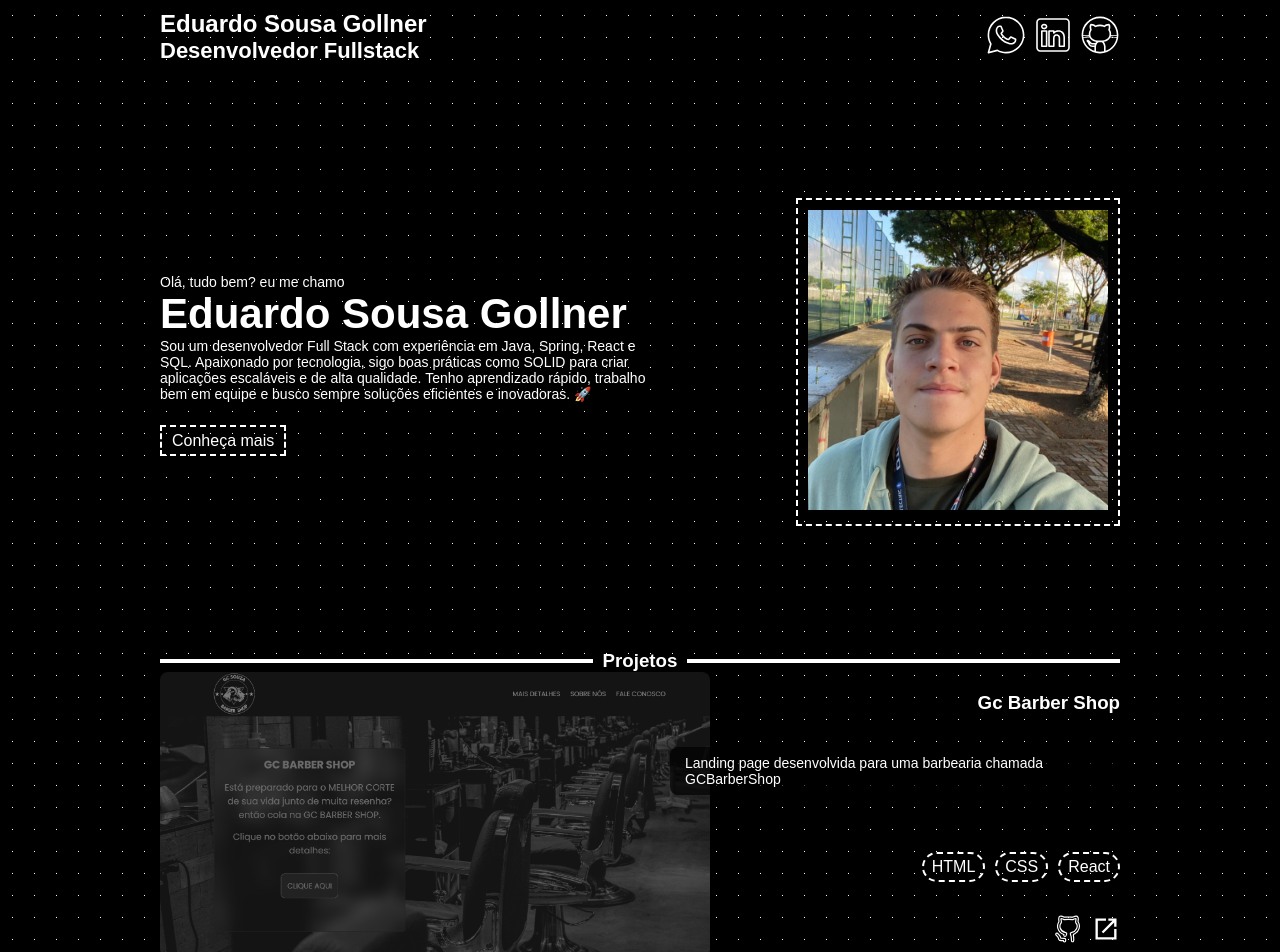
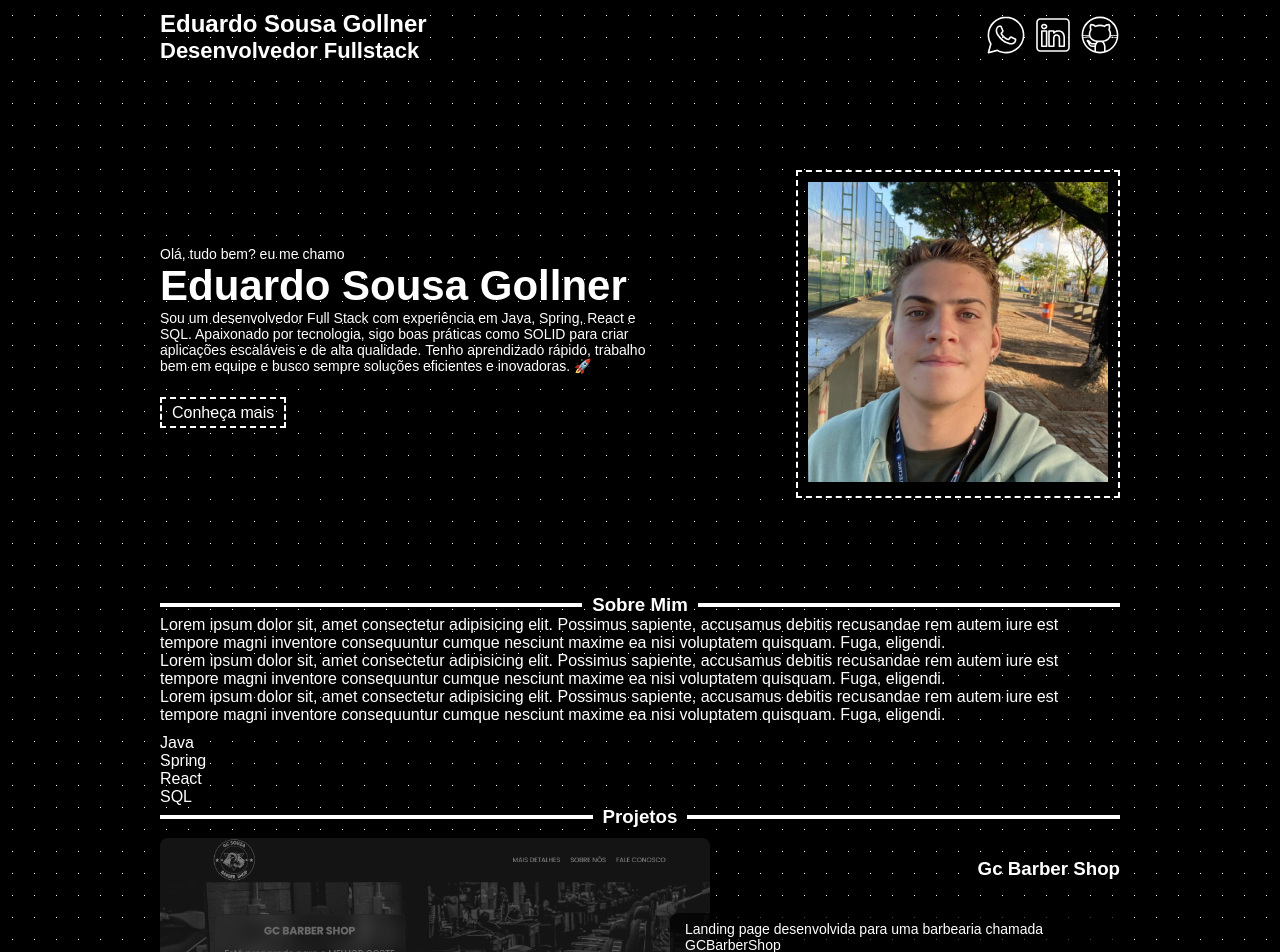
Before and after one commit to EduardoGollner0609/Portifolio, a React (Vite) app: page / in a window 1280 px wide. Shown: the top 952 px of the page. Built offline with nearby package versions, Linux system fonts and the light colour scheme; a web font is replaced by a local one.

Commit message:
Criando about me section.

```diff
--- a/src/components/ProjectCard/index.tsx
+++ b/src/components/ProjectCard/index.tsx
@@ -14,12 +14,11 @@ type Props = {
 export default function ProjectCard({ imgUrl, title, description, skills, githubUrl, projectUrl }: Props) {
     return (
         <div className="project-card">
-
-            <div className="project-card-img">
-                <a href={githubUrl}>
+            <a href={projectUrl}>
+                <div className="project-card-img">
                     <img src={imgUrl} alt={`Foto do projeto ${title}`} />
-                </a>
-            </div>
+                </div>
+            </a>
             <div className="project-card-details">
                 <h3>{title}</h3>
                 <div className="project-card-details-description">
--- a/src/components/ProjectCard/styles.css
+++ b/src/components/ProjectCard/styles.css
@@ -1,6 +1,7 @@
 .project-card {
   display: flex;
   position: relative;
+  color: #fff;
 }
 
 .project-card-img {
@@ -69,7 +70,6 @@
   top: 75px;
   right: 0px;
   background: rgba(0, 0, 0, 0.7);
-  color: #fff;
   padding: 8px 15px;
   font-size: 14px;
   border-radius: 8px;
--- a/src/components/TopTitle/styles.css
+++ b/src/components/TopTitle/styles.css
@@ -6,6 +6,8 @@
 
 .top-title h3 {
   text-align: center;
+  color: #fff;
+  white-space: nowrap;
 }
 
 .top-title .row-left,
--- a/src/routes/Page/index.tsx
+++ b/src/routes/Page/index.tsx
@@ -33,6 +33,45 @@ export default function Page() {
                         <img src={myImg} alt="" />
                     </div>
                 </section>
+                <section id="about-me-section" className="container">
+                    <TopTitle title='Sobre Mim' />
+                    <div className="about-me-details">
+                        <p>Lorem ipsum dolor sit, amet consectetur adipisicing elit.
+                            Possimus sapiente,
+                            accusamus debitis recusandae rem autem iure est tempore magni inventore consequuntur
+                            cumque nesciunt maxime ea nisi voluptatem quisquam.
+                            Fuga, eligendi.
+                        </p>
+                        <p>Lorem ipsum dolor sit, amet consectetur adipisicing elit.
+                            Possimus sapiente,
+                            accusamus debitis recusandae rem autem iure est tempore magni inventore consequuntur
+                            cumque nesciunt maxime ea nisi voluptatem quisquam.
+                            Fuga, eligendi.
+                        </p>
+                        <p>Lorem ipsum dolor sit, amet consectetur adipisicing elit.
+                            Possimus sapiente,
+                            accusamus debitis recusandae rem autem iure est tempore magni inventore consequuntur
+                            cumque nesciunt maxime ea nisi voluptatem quisquam.
+                            Fuga, eligendi.
+                        </p>
+                        <div className="about-me-details-my-skills">
+                            <ul className='my-skills-list'>
+                                <li>
+                                    Java
+                                </li>
+                                <li>
+                                    Spring
+                                </li>
+                                <li>
+                                    React
+                                </li>
+                                <li>
+                                    SQL
+                                </li>
+                            </ul>
+                        </div>
+                    </div>
+                </section>
                 <section id="projects-section" className="container">
                     <TopTitle title='Projetos' />
                     <div className="projects-list">
--- a/src/routes/Page/styles.css
+++ b/src/routes/Page/styles.css
@@ -1,5 +1,5 @@
 #apresentation-section {
-  height: 72vh;
+  height: 65vh;
   display: flex;
   align-items: center;
   justify-content: space-between;
@@ -49,12 +49,17 @@
   font-size: 18px;
 }
 
-#projects-section {
-  color: #fff;
-}
-
 .projects-list {
+  margin: 10px 0;
   display: flex;
   flex-direction: column;
   gap: 15px;
 }
+
+.about-me-details {
+  color: #fff;
+}
+
+.about-me-details-my-skills {
+  margin-top: 10px;
+}
```
